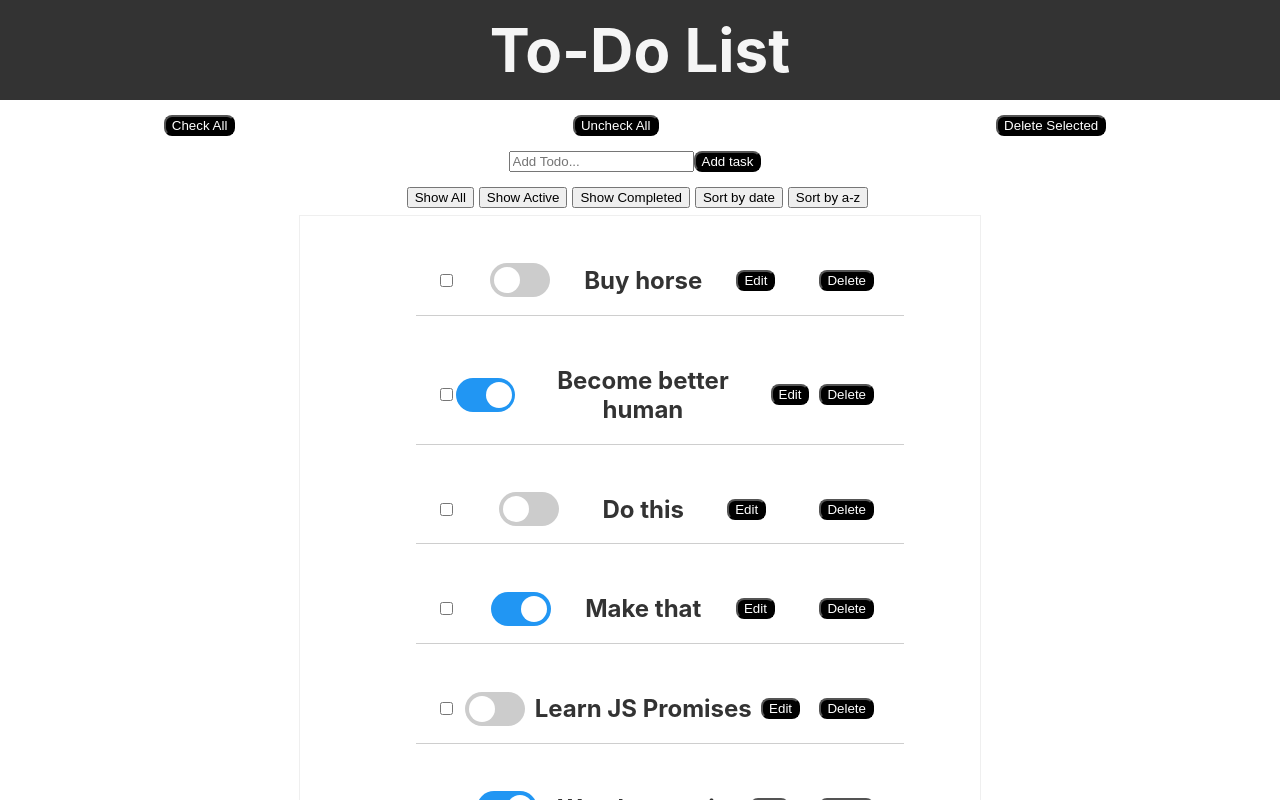
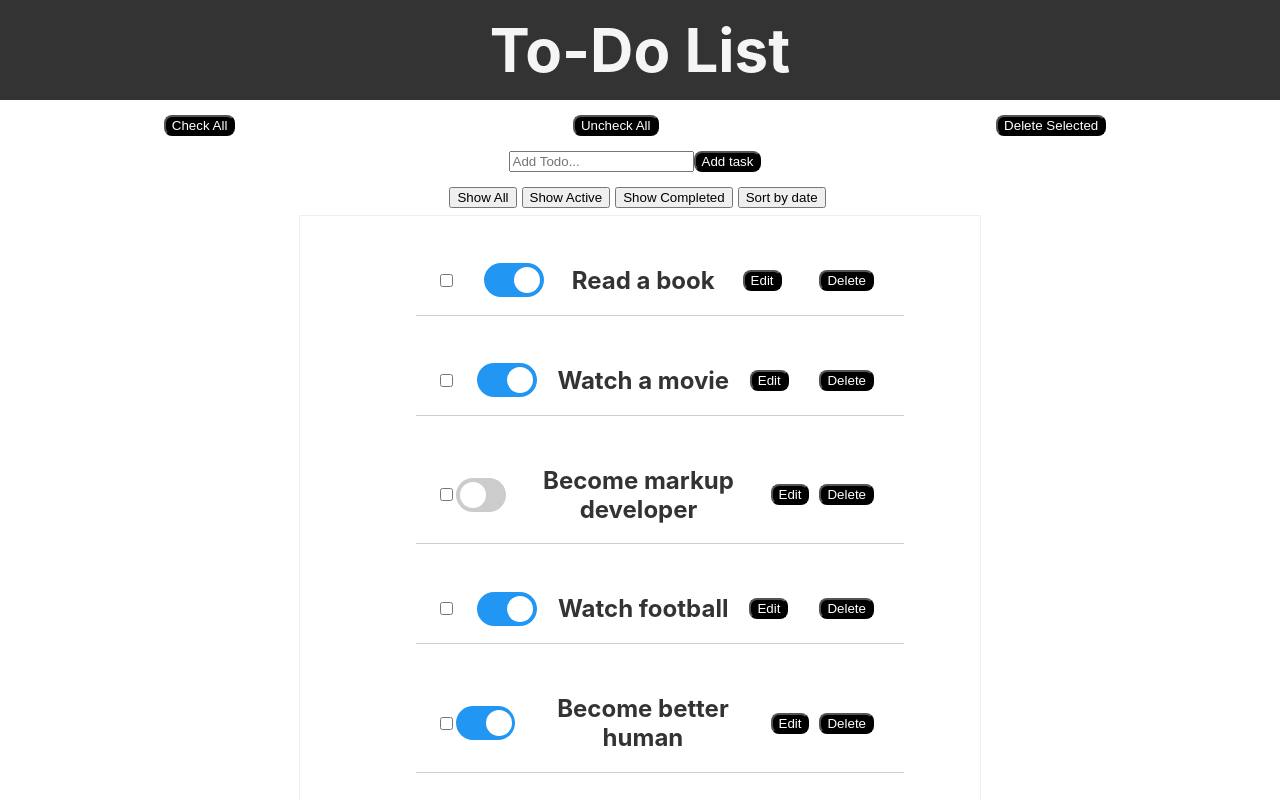
Before and after one commit to pe7r/project, a React (Create React App) app: page / in a window 1280 px wide. Shown: the top 800 px of the page. Built offline with nearby package versions, Linux system fonts and the light colour scheme.

Commit message:
Too many changes in app (added 'No tasks yet', changed sort by date, trying to do single threaded source of data ) (March 27) #6

```diff
--- a/src/App.js
+++ b/src/App.js
@@ -77,16 +77,15 @@ class App extends Component {
         completed: false,
       },
 		],
-		checkedTasks: [],
-		sortedTasks: [],
-		showSortedTasks: false
+		checkedTasks: []
 	}
 
 	addTask = newTask => {
 		const newList = this.state.tasks;
 		newList.push(newTask);
 		this.setState({
-			tasks: newList
+			tasks: newList,
+			isSorted: false,
 		})
 	}
 
@@ -173,18 +172,10 @@ class App extends Component {
 		})
 	}
 
-	setSorted = sorted => {
-		this.setState({
-			showSortedTasks: sorted
+	changeSortOrder = () => {
+		this.setState(prevState => {
+			return {isSorted: !prevState.isSorted}
 		})
-	}
-
-	addSortedTasks = sortedTasks => {
-		console.log(sortedTasks)
-		this.setState({
-			sortedTasks: sortedTasks
-		})
-		this.setSorted(true)
 	}
 
 	activeSort = (item) => {
@@ -212,22 +203,34 @@ class App extends Component {
         this.addSortedTasks(newTasks)
     }
 
-    dateSort = (item) => {
-    	const newTasks = this.state.tasks.sort((a, b) => a.date - b.date)
-    	this.addSortedTasks(newTasks)
-    }
+
+
+
 
 	render() {
 
 		const {
 			showSortedTasks,
-			sortedTasks,
 			tasks,
 		} = this.state;
 
+		let sortedItems = [...this.state.tasks]
+		if (this.state.isSorted) {
+			sortedItems.sort((a, b) => a.date - b.date > 0 ? -1 : 1)
+		} else {
+			sortedItems.sort((a, b) => b.date - a.date > 0 ? -1 : 1)
+		}
+
+
+
+//1. sort. items -> sortedItems(this.state.isSorted, items)
+//2. filter -> sortedItems -> filteredtems(true/false)
+//3. paginate -> filteredItems -> paginatedItems(currentPage/1/2/3)
+
 		let items = [];
-			if (showSortedTasks) {
-				items = sortedTasks.map(item => <ToDoItem
+
+				items = sortedItems.map(item => <ToDoItem
+			tasks={tasks}
 			key={item.date}
 			item={item}
 			onCheck={this.onCheck}
@@ -235,16 +238,6 @@ class App extends Component {
 			onComplete={this.onComplete}
 			onChange={this.onChange}
 			/>)
-			} else {
-				items = tasks.map(item => <ToDoItem
-			key={item.date}
-			item={item}
-			onCheck={this.onCheck}
-			onDelete={this.onDelete}
-			onComplete={this.onComplete}
-			onChange={this.onChange}
-			/>)
-			}
 
 		return (
 			<div className="app">
@@ -261,13 +254,20 @@ class App extends Component {
 				completedSortFromParent={this.completedSort}
 				activeSortFromParent={this.activeSort}
 				showAllFromParent={() => this.setSorted(false)}
-				titleSortFromParent={this.titleSort}
-				dateSortFromParent={this.dateSort}
+				changeSortOrder={this.changeSortOrder}
 				/>
 				<ul className="todo-list">
-		    	    {items}
+		    	    {
+		    	    	items.length > 0
+		    	    	? items
+		    	    	: <h2> No tasks yet... </h2>
+		    	    }
 		    	</ul>
-		    	<Pagination />
+		    	<div className="pagination">
+				<button onClick={() => this.goToPage(1)}> 1 </button>
+				<button> 2 </button>
+				<button> 3 </button>
+			</div>
 			</div>
 		)
 	}
--- a/src/components/Sort/Sort.js
+++ b/src/components/Sort/Sort.js
@@ -8,16 +8,14 @@ class Sort extends React.Component {
 			showAllFromParent,
 			activeSortFromParent,
 			completedSortFromParent,
-			dateSortFromParent,
-			titleSortFromParent
+			changeSortOrder
 		} = this.props;
 		return (
 			<div className="sortButtons">
 				<button onClick={showAllFromParent}> Show All </button>
 				<button onClick={activeSortFromParent}> Show Active </button>
 				<button onClick={completedSortFromParent}> Show Completed </button>
-				<button onClick={dateSortFromParent}> Sort by date </button>
-				<button onClick={titleSortFromParent}> Sort by a-z </button>
+				<button onClick={changeSortOrder}> Sort by date </button>
 			</div>
 		)
 	}
--- a/src/components/ToDoItem/Forms/FormForItem.js
+++ b/src/components/ToDoItem/Forms/FormForItem.js
@@ -25,7 +25,7 @@ class FormForItem extends React.Component {
 				/>
 				<span className="slider round"></span>
 				</label>
-				<h2>{item.title}</h2>
+				<h2> { item.title } </h2>
 				<button onClick={handleClickEdit}
 						className="todo-item__button"> Edit </button>
 				<button className="todo-item__button"
--- a/src/components/ToDoItem/ToDoItem.js
+++ b/src/components/ToDoItem/ToDoItem.js
@@ -7,7 +7,6 @@ import FormForItem from './Forms/FormForItem.js'
 
 class ToDoItem extends React.Component {
 	state = {
-		checked: false,
 		edit: false,
 		title: '',
 		itemTitle: ''
@@ -40,11 +39,12 @@ class ToDoItem extends React.Component {
 
 	render() {
 		const {
+			tasks,
 			item,
 			onComplete,
 			onCheck,
 			onChange,
-			onDelete,
+			onDelete
 		} = this.props;
 		const {
 			title,
```
